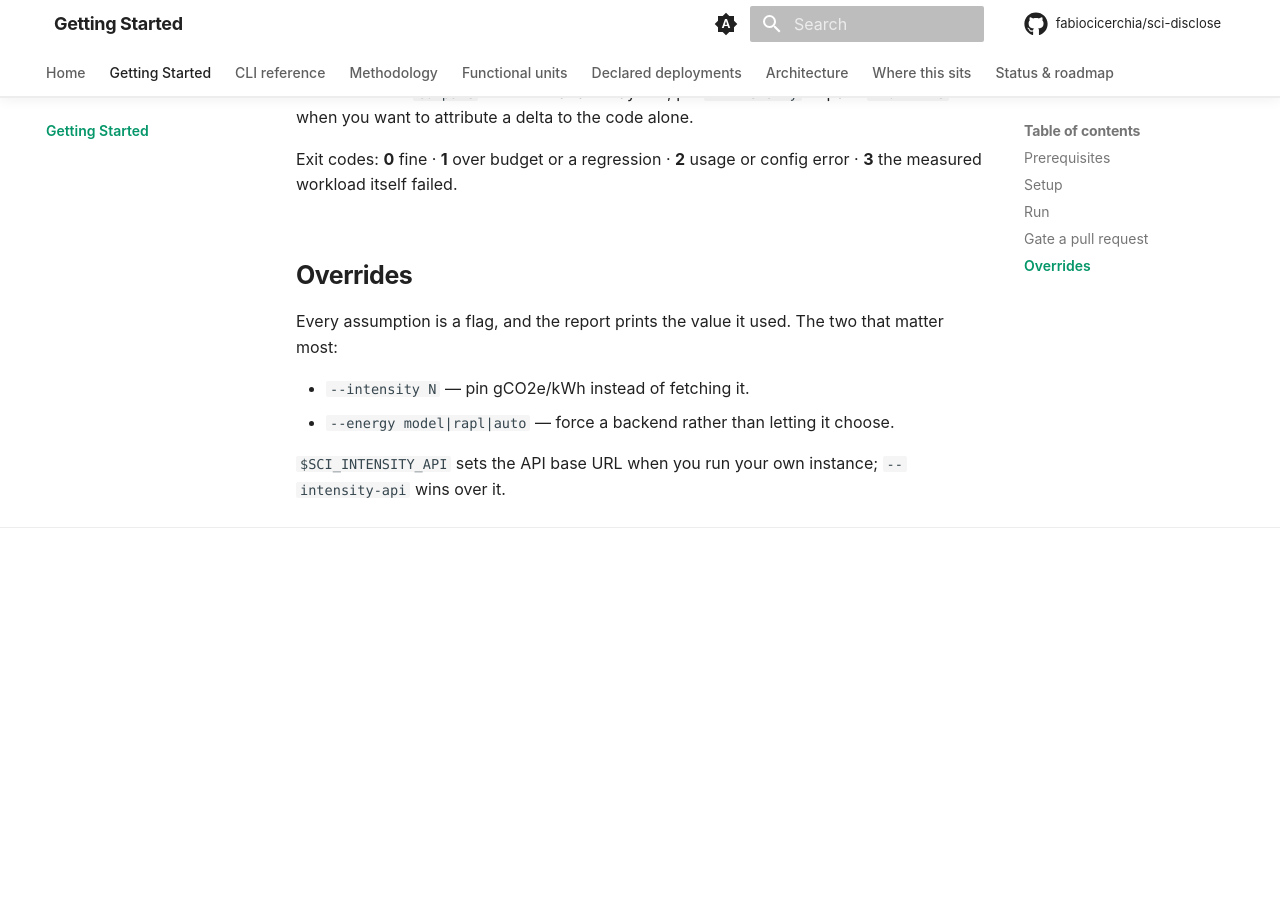
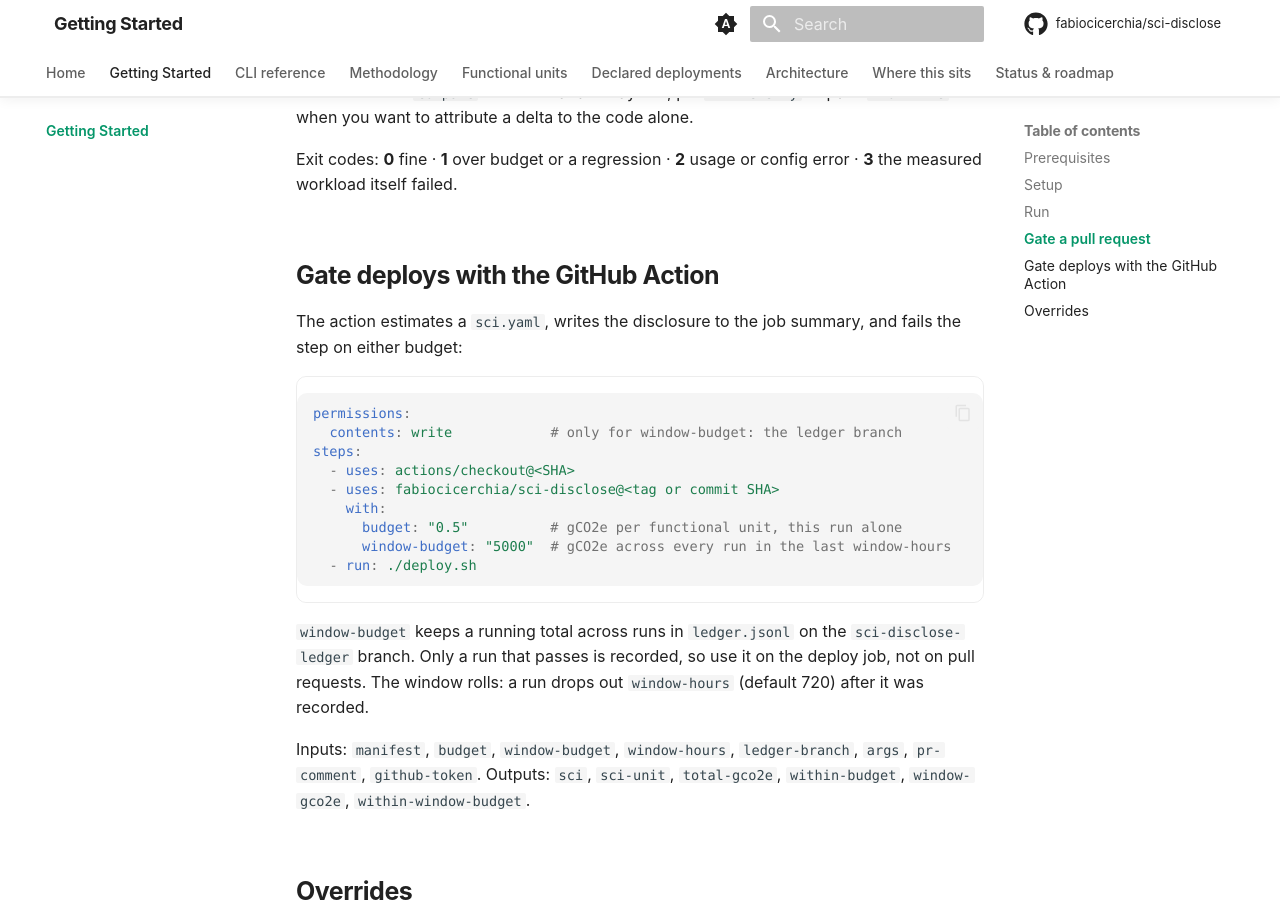
Before and after one commit to fabiocicerchia/sci-disclose, an MkDocs documentation site: the page built from docs/getting-started.md, in a window 1280 px wide and 900 px high, scrolled down 1764 px. Built offline with MkDocs 1.6.1 and Material for MkDocs 9.7.7, drawn with Linux system fonts in a browser that asks for light colours; comment, search, counter and statistics services are not loaded; before the commit the page ends 2356 px from its top, so only the background shows below that.

Commit message:
docs: the GitHub Action and its window budget in getting started
Co-Authored-By: Claude Opus 5.5 (1M context) <noreply@anthropic.com>

````diff
--- a/docs/getting-started.md
+++ b/docs/getting-started.md
@@ -70,6 +70,33 @@ or pass `--offline` when you want to attribute a delta to the code alone.
 Exit codes: **0** fine · **1** over budget or a regression · **2** usage or
 config error · **3** the measured workload itself failed.
 
+## Gate deploys with the GitHub Action
+
+The action estimates a `sci.yaml`, writes the disclosure to the job summary,
+and fails the step on either budget:
+
+```yaml
+permissions:
+  contents: write            # only for window-budget: the ledger branch
+steps:
+  - uses: actions/checkout@<SHA>
+  - uses: fabiocicerchia/sci-disclose@<tag or commit SHA>
+    with:
+      budget: "0.5"          # gCO2e per functional unit, this run alone
+      window-budget: "5000"  # gCO2e across every run in the last window-hours
+  - run: ./deploy.sh
+```
+
+`window-budget` keeps a running total across runs in `ledger.jsonl` on the
+`sci-disclose-ledger` branch. Only a run that passes is recorded, so use it
+on the deploy job, not on pull requests. The window rolls: a run drops out
+`window-hours` (default 720) after it was recorded.
+
+Inputs: `manifest`, `budget`, `window-budget`, `window-hours`,
+`ledger-branch`, `args`, `pr-comment`, `github-token`. Outputs: `sci`,
+`sci-unit`, `total-gco2e`, `within-budget`, `window-gco2e`,
+`within-window-budget`.
+
 ## Overrides
 
 Every assumption is a flag, and the report prints the value it used. The two
````
Also changed, not shown: docs/roadmap.md (+2 -0 lines).
